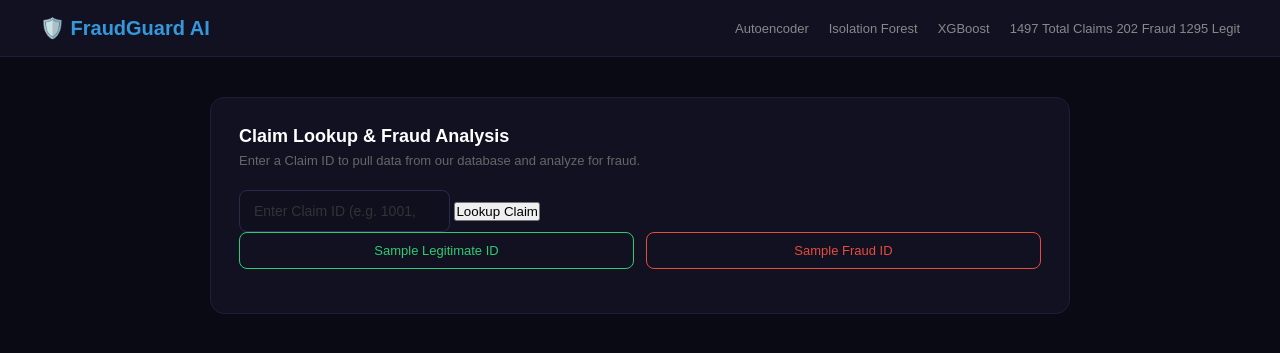
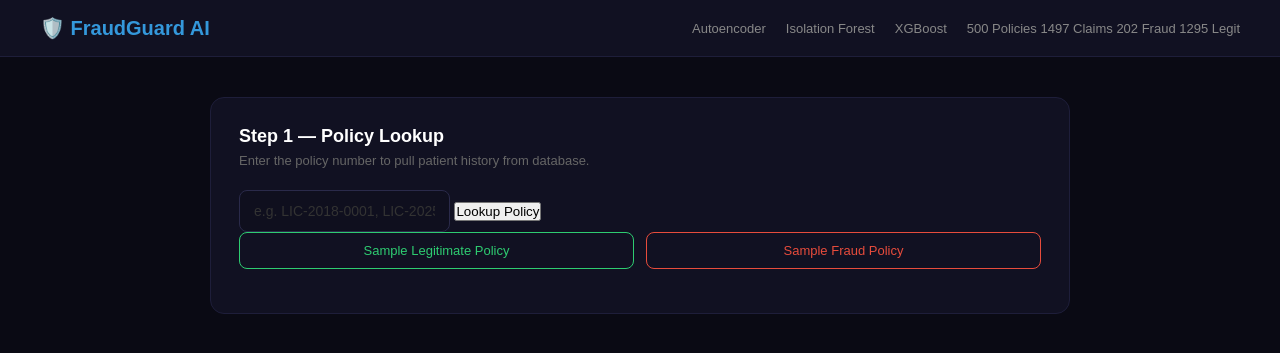
Before and after one commit to shravanichavan768-alt/insurance-fraud-autoencoder, a Flask app: page / in a window 1280 px wide. Shown: the top 353 px of the page. Run offline with Flask 3, Linux system fonts and the light colour scheme; data comes from the database, SQL or seed files in the repository; parts of the project's set-up code (start-up, migrations or seed data) failed here and were passed over.

Commit message:
redesign html with two step policy lookup and new claim flow

```diff
--- a/templates/index.html
+++ b/templates/index.html
@@ -11,7 +11,7 @@
 
 <div class="portal">
 
-    <!-- Top Navbar -->
+    <!-- Navbar -->
     <div class="navbar">
         <div class="nav-logo">🛡️ FraudGuard AI</div>
         <div class="nav-stats">
@@ -19,42 +19,103 @@
             <span> Isolation Forest</span>
             <span> XGBoost</span>
             <div class="nav-pills">
-                <span class="pill blue">{{ stats.total | int }} Total Claims</span>
-                <span class="pill red">{{ stats.fraud | int }} Fraud</span>
-                <span class="pill green">{{ stats.legit | int }} Legit</span>
+                <span class="pill blue">{{ stats.policies }} Policies</span>
+                <span class="pill blue">{{ stats.total }} Claims</span>
+                <span class="pill red">{{ stats.fraud }} Fraud</span>
+                <span class="pill green">{{ stats.legit }} Legit</span>
             </div>
         </div>
     </div>
 
     <div class="main">
 
-        <!-- Lookup Card -->
+        <!-- Step 1: Policy Lookup -->
         <div class="form-card">
-            <h3> Claim Lookup & Fraud Analysis</h3>
-            <p class="form-sub">Enter a Claim ID to pull data from our database and analyze for fraud.</p>
+            <h3> Step 1 — Policy Lookup</h3>
+            <p class="form-sub">Enter the policy number to pull patient history from database.</p>
 
             <div class="lookup-row">
-                <input type="number" id="claim_id"
-                       placeholder="Enter Claim ID (e.g. 1001, 5432, 33554)">
-                <button class="lookup-btn" onclick="lookupClaim()">
-                     Lookup Claim
+                <input type="text" id="policy_number"
+                       placeholder="e.g. LIC-2018-0001, LIC-2025-0401">
+                <button class="lookup-btn" onclick="lookupPolicy()">
+                     Lookup Policy
                 </button>
             </div>
 
             <div class="sample-btns">
-                <button class="sample-btn legit-btn" onclick="fillId('legit')">
-                    Sample Legitimate ID
+                <button class="sample-btn legit-btn" onclick="fillPolicy('legit')">
+                     Sample Legitimate Policy
                 </button>
-                <button class="sample-btn fraud-btn" onclick="fillId('fraud')">
-                     Sample Fraud ID
+                <button class="sample-btn fraud-btn" onclick="fillPolicy('fraud')">
+                     Sample Fraud Policy
                 </button>
             </div>
         </div>
 
+        <!-- Policy Info Card -->
+        <div class="form-card" id="policy-card" style="display:none">
+            <h3>👤 Patient & Policy Details</h3>
+            <div class="details-grid" id="policy-details"></div>
 
-        <div class="claim-details-card" id="claim-details" style="display:none">
-            <h3> Claim Details <span id="claim-id-badge"></span></h3>
-            <div class="details-grid" id="details-grid"></div>
+            <!-- Past Claims -->
+            <div id="past-claims-section" style="display:none">
+                <h4 style="margin: 16px 0 10px; color:#aaa">
+                     Past Claims History
+                </h4>
+                <table class="log-table" id="past-claims-table">
+                    <thead>
+                        <tr>
+                            <th>Claim ID</th>
+                            <th>Amount (₹)</th>
+                            <th>Hospital</th>
+                            <th>Diagnosis</th>
+                            <th>Date</th>
+                            <th>Verdict</th>
+                        </tr>
+                    </thead>
+                    <tbody id="past-claims-body"></tbody>
+                </table>
+            </div>
+        </div>
+
+        <!-- Step 2: New Claim Form -->
+        <div class="form-card" id="claim-form" style="display:none">
+            <h3> Step 2 — New Claim Details</h3>
+            <p class="form-sub">Fill in the new claim being submitted for this policy.</p>
+
+            <div class="form-grid">
+                <div class="form-group full">
+                    <label>Hospital Name</label>
+                    <input type="text" id="hospital_name"
+                           placeholder="e.g. Apollo Hospital Mumbai">
+                </div>
+                <div class="form-group full">
+                    <label>Diagnosis / Treatment Type</label>
+                    <input type="text" id="diagnosis_type"
+                           placeholder="e.g. Knee Replacement Surgery">
+                </div>
+                <div class="form-group">
+                    <label>Claim Amount (₹)</label>
+                    <input type="number" id="claim_amount"
+                           placeholder="e.g. 85000">
+                </div>
+                <div class="form-group">
+                    <label>Hospital Stay Days</label>
+                    <input type="number" id="hospital_stay_days"
+                           placeholder="e.g. 5">
+                </div>
+                <div class="form-group">
+                    <label>Number of Diagnoses</label>
+                    <input type="number" id="num_diagnoses"
+                           placeholder="e.g. 2" value="2">
+                </div>
+                <div class="form-group">
+                    <label>Doctor Experience (Years)</label>
+                    <input type="number" id="doctor_experience_years"
+                           placeholder="e.g. 10" value="10">
+                </div>
+            </div>
+
             <button class="predict-btn" onclick="analyzeFraud()">
                  Analyze This Claim for Fraud
             </button>
@@ -69,10 +130,9 @@
             <table class="log-table">
                 <thead>
                     <tr>
-                        <th>Claim ID</th>
+                        <th>Policy</th>
+                        <th>Patient</th>
                         <th>Amount (₹)</th>
-                        <th>Procedures</th>
-                        <th>Stay Days</th>
                         <th>Risk Score</th>
                         <th>Verdict</th>
                         <th>Time</th>
```
